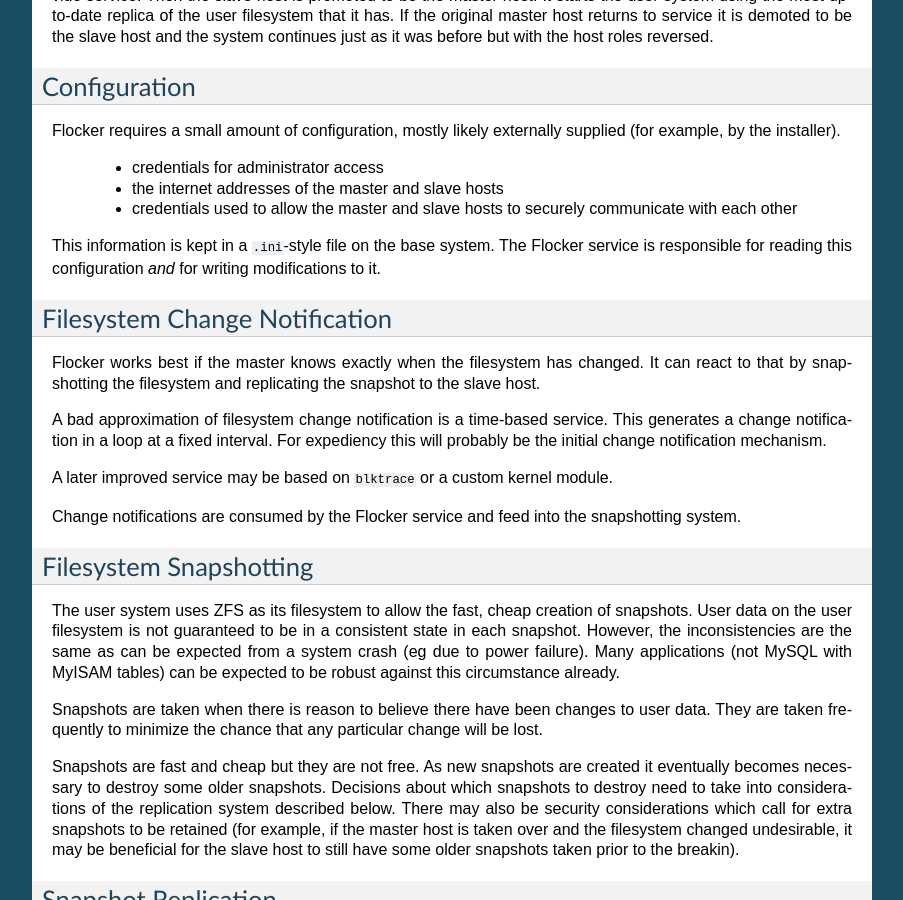
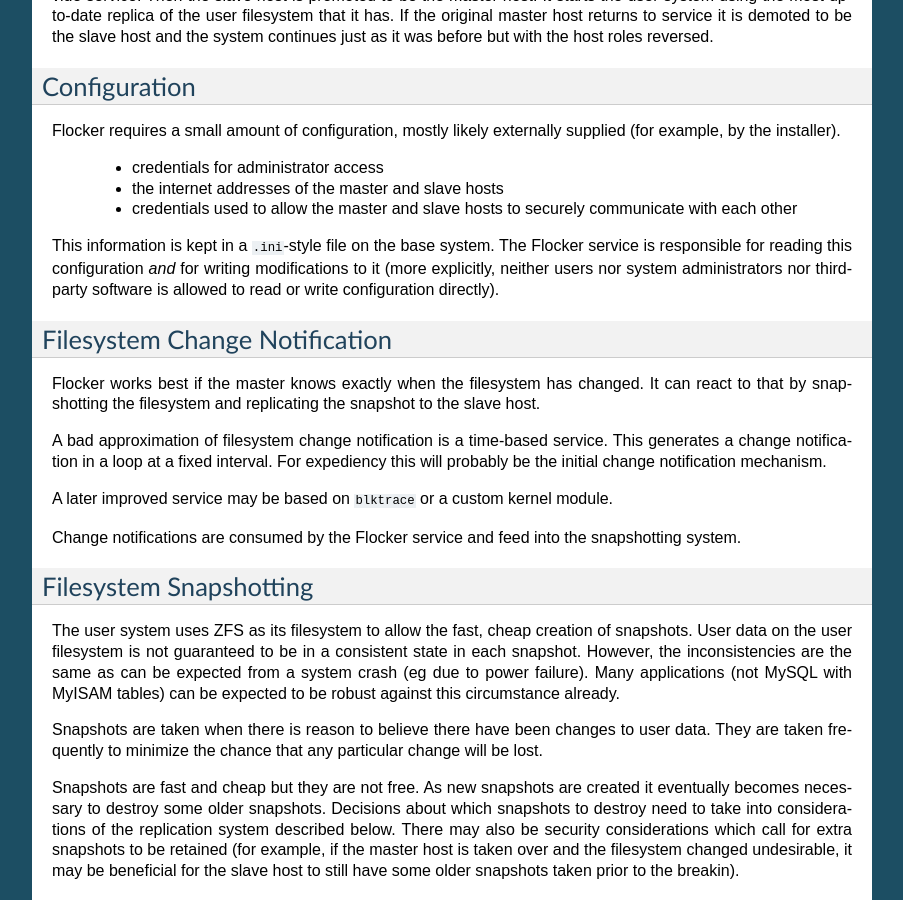
Before and after one commit to ClusterHQ/flocker, a Sphinx documentation site: the page built from docs/architecture.rst, in a window 1280 px wide and 900 px high, scrolled down 638 px. Shown: the whole window, without its empty margins (198-1101 px from the left). Built offline with Sphinx 7.4.7, drawn with Linux system fonts in a browser that asks for light colours.

Commit message:
Stay out, meddlers.
This is totally reactionary but oh well.  Sometimes you gotta react.

```diff
--- a/docs/architecture.rst
+++ b/docs/architecture.rst
@@ -42,7 +42,8 @@
   * credentials used to allow the master and slave hosts to securely communicate with each other
 
 This information is kept in a ``.ini``\ -style file on the base system.
-The Flocker service is responsible for reading this configuration *and* for writing modifications to it.
+The Flocker service is responsible for reading this configuration *and* for writing modifications to it
+(more explicitly, neither users nor system administrators nor third-party software is allowed to read or write configuration directly).
 
 
 Filesystem Change Notification
```
